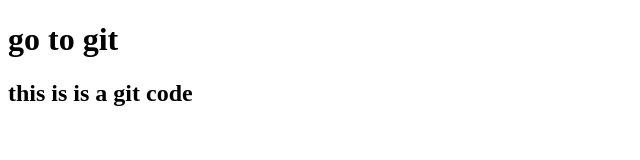
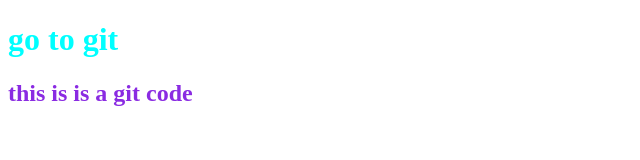
Before and after one commit to sinha45/first-repo, a plain HTML site: page index.html in a window 1280 px wide. Shown: the whole page, without its empty margins (0-640 px from the left). Drawn offline with Linux system fonts and the light colour scheme.

Commit message:
style added

```diff
--- a/index.html
+++ b/index.html
@@ -5,6 +5,7 @@
     <meta http-equiv="X-UA-Compatible" content="IE=edge">
     <meta name="viewport" content="width=device-width, initial-scale=1.0">
     <title>first-repo</title>
+    <link rel="stylesheet" href="style.css">
 </head>
 <body>
     <h1> go to git</h1>
--- a/style.css
+++ b/style.css
@@ -0,0 +1,6 @@
+h1{
+    color: aqua;
+}
+h2{
+    color: blueviolet;
+}
```
